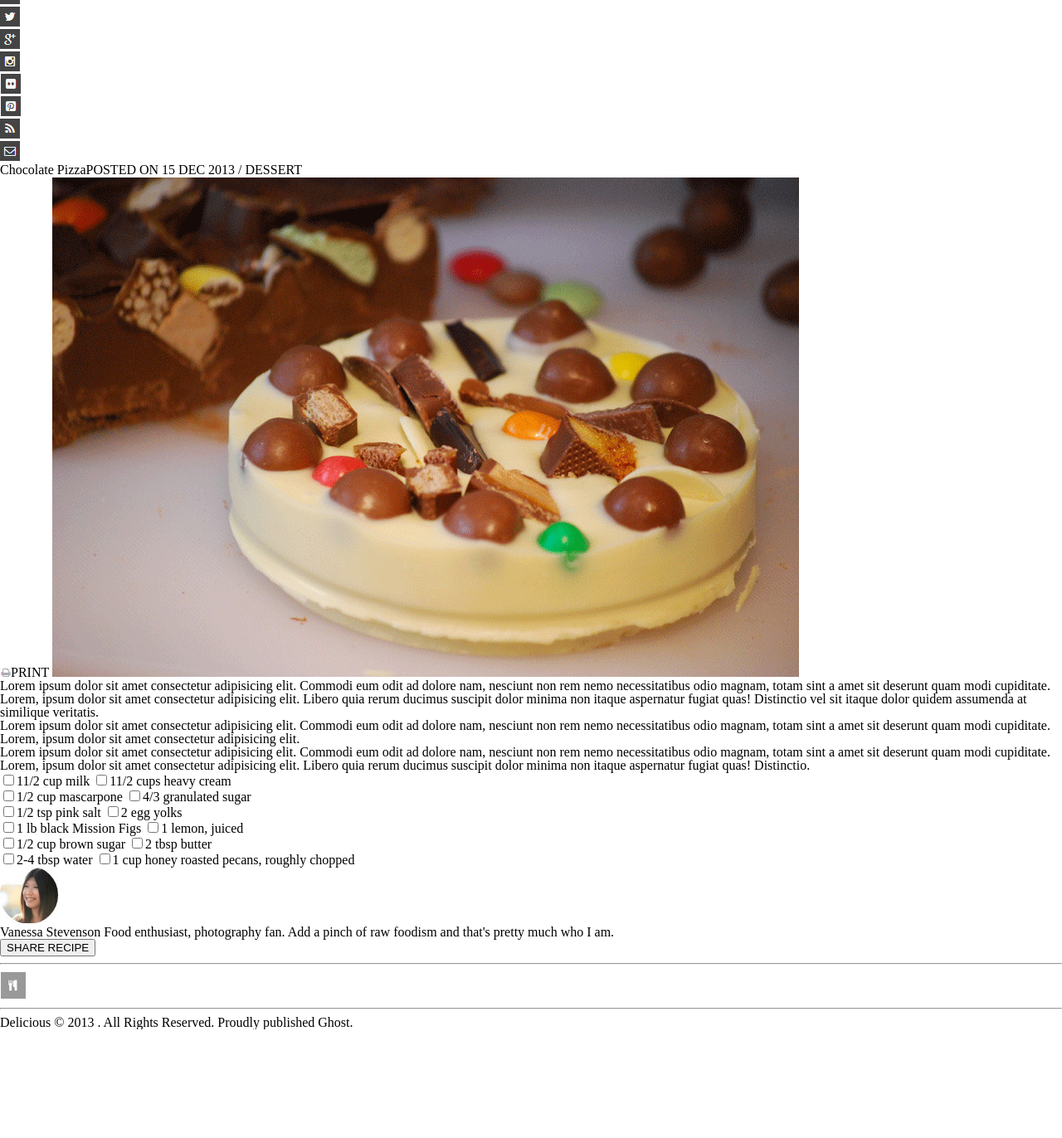
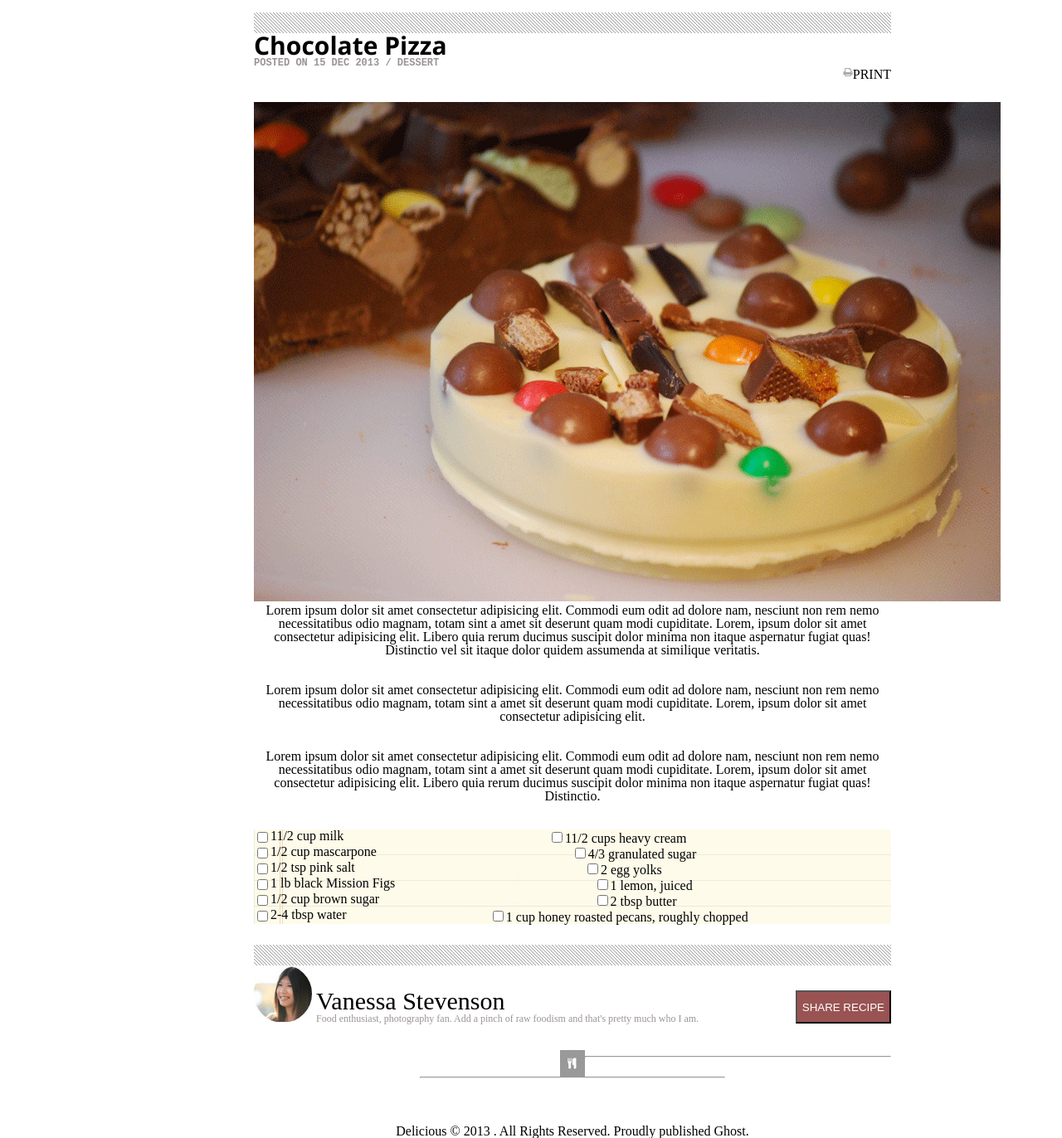
Before and after one commit to MOH-ZR/Chocolate-Pizza, a plain HTML site: page index.html in a window 1280 px wide. Shown: the part 83-1455 px from the top of the page at 83% size. Before the commit the page ends 1324 px from the top, so only its background shows below. Drawn offline with Linux system fonts and the light colour scheme.

Commit message:
finishing css part

```diff
--- a/css/style.css
+++ b/css/style.css
@@ -1,3 +1,161 @@
 * {
     box-sizing: border-box;
 }
+nav ul li {
+    display: inline-block;
+}
+
+.heading{
+    display: inline-block;
+
+}
+h1 span{
+    display: block;
+    color: rgb(156, 148, 148);
+    font-size: 12px;
+    font-family: 'Courier New', Courier, monospace;
+}
+
+h1 {
+    font-size: 30px;
+    font-family: 'Dancing Script', cursive;
+}
+
+header nav {
+ float: right;
+
+
+}
+#rss{
+    margin-left: 15px;
+}
+header{
+    margin-bottom: 30px;
+    padding-bottom: 20px;
+    width: 60%;
+    margin-left: 306px;
+}
+
+#line{
+    margin-top: 25px;
+    padding-top: 25px;
+    background-image: url(../img/hr-img.png);
+    width: 70%;
+    height: 15px;
+width: 60%;
+    margin-left: 306px;
+}
+
+
+/* style for main */
+#title{
+   width: 60%;
+    margin-left: 306px;
+}
+h2 span{
+    display: block;
+    color: rgb(156, 148, 148);
+    font-size: 12px;
+    font-family: 'Courier New', Courier, monospace;
+
+}
+
+
+h2 {
+    font-size: 30px;
+    font-weight: bolder;
+    font-family:'Segoe UI', Tahoma, Geneva, Verdana, sans-serif;
+}
+div img{
+    float: right;
+}
+#pr{
+    float: right;
+
+}
+main  {
+text-align: center;
+margin-top: 40px;
+ width: 60%;
+    margin-left: 306px;
+}
+form {
+
+
+
+    background-image: url(../img/list-bg.png);
+}
+/*
+form #ll{
+
+    position: absolute;
+    /* left: 0px; */
+    /* display: inline-block; */
+
+/* } */
+
+/* form #rr{ */
+
+    /* position: absolute; */
+    /* left: 0px; */
+    /* display: block;
+    float: right; */
+
+/* } */
+
+form .l{
+    /* display: inline-block; */
+    float:left;
+}
+
+ .r{
+display: inline-block;
+text-align: justify;
+ }
+footer{
+
+    width: 60%;
+    margin-left: 306px;
+}
+
+
+.ven{
+    display: inline-block;
+
+}
+h3 span{
+    display: block;
+    color: rgb(156, 148, 148);
+    font-size: 12px;
+
+}
+
+h3 {
+    font-size: 30px;
+
+}
+button{
+    float: right;
+    margin-top: 30px;
+    background-color: rgb(153, 83, 83);
+    color: white;
+    height: 40px;
+}
+
+#hr1{
+    width: 48%;
+    float: right;
+}
+#hr2{
+    width: 48%;
+
+
+
+
+}
+footer div{
+    clear: both;
+    margin-top: 30px;
+
+    text-align: center;
+}
--- a/index.html
+++ b/index.html
@@ -2,17 +2,18 @@
 <html lang="en">
 
 <head>
-    <meta charset="UTF-8">
+
     <title>Chocolate Pizza</title>
     <link rel="stylesheet" href="css/reset.css">
     <link rel="stylesheet" href="css/style.css">
+    <link href="https://fonts.googleapis.com/css2?family=Dancing+Script:wght@700&display=swap" rel="stylesheet">
 </head>
 
 <body>
     <header>
-        <img src="img/logo.png" alt="logo">
-        <h1 >Delicious<span>THE BEST FOOD BLOG ON THE WEB</span></h1>
-        <nav>
+        <img class="heading" src="img/logo.png" alt="logo">
+        <h1 class="heading">Delicious<span>THE BEST FOOD BLOG ON THE WEB</span></h1>
+        <nav class="heading">
             <ul>
                 <li><a href="#"><img src="img/fb-icon.png" alt=""></a></li>
                 <li><a href="#"><img src="img/twit-icon.png" alt=""></a></li>
@@ -20,14 +21,22 @@
                 <li><a href="#"><img src="img/insta-icon.png" alt=""></a></li>
                 <li><a href="#"><img src="img/flic-icon.png" alt=""></a></li>
                 <li><a href="#"><img src="img/pint-icon.png" alt=""></a></li>
-                <li><a href="#"><img src="img/rss-icon.png" alt=""></a></li>
+                <li id="rss"><a href="#"><img src="img/rss-icon.png" alt=""></a></li>
                 <li><a href="#"><img src="img/mail-icon.png" alt=""></a></li>
             </ul>
         </nav>
+
     </header>
+
+    <div id="line"></div>
+
+
+    <div id="title">
+        <h2>Chocolate Pizza<span>POSTED ON 15 DEC 2013 / DESSERT</span></h2>
+        <span id="pr">PRINT</span>
+        <img src="img/print-icon.png" alt="print-icon">
+    </div>
     <main>
-        <h2>Chocolate Pizza<span>POSTED ON 15 DEC 2013 / DESSERT</span></h2>
-        <img src="img/print-icon.png" alt="print-icon"><span>PRINT</span>
         <img src="img/choco-pizza.png" alt="pizza">
 
         <p>
@@ -36,42 +45,67 @@
             amet consectetur adipisicing elit. Libero quia rerum ducimus suscipit dolor minima non itaque aspernatur
             fugiat quas! Distinctio vel sit itaque dolor quidem assumenda at similique veritatis.
         </p>
+        <br>
+        <br>
         <p>
             Lorem ipsum dolor sit amet consectetur adipisicing elit. Commodi eum odit ad dolore nam, nesciunt non rem
             nemo necessitatibus odio magnam, totam sint a amet sit deserunt quam modi cupiditate. Lorem, ipsum dolor sit
             amet consectetur adipisicing elit.
         </p>
+        <br>
+        <br>
         <p>
             Lorem ipsum dolor sit amet consectetur adipisicing elit. Commodi eum odit ad dolore nam, nesciunt non rem
             nemo necessitatibus odio magnam, totam sint a amet sit deserunt quam modi cupiditate. Lorem, ipsum dolor sit
             amet consectetur adipisicing elit. Libero quia rerum ducimus suscipit dolor minima non itaque aspernatur
             fugiat quas! Distinctio.
         </p>
+        <br>
+        <br>
         <form>
-            <input type="checkbox" id="a"><label for="a">11/2 cup milk</label>
-            <input type="checkbox" id="b"><label for="b">11/2 cups heavy cream</label><br>
-            <input type="checkbox" id="c"><label for="c">1/2 cup mascarpone</label>
-            <input type="checkbox" id="d"><label for="d">4/3 granulated sugar</label><br>
-            <input type="checkbox" id="e"><label for="e">1/2 tsp pink salt</label>
-            <input type="checkbox" id="f"><label for="f">2 egg yolks</label><br>
-            <input type="checkbox" id="g"><label for="g">1 lb black Mission Figs</label>
-            <input type="checkbox" id="h"><label for="h">1 lemon, juiced</label><br>
-            <input type="checkbox" id="i"><label for="i">1/2 cup brown sugar</label>
-            <input type="checkbox" id="j"><label for="j">2 tbsp butter</label><br>
-            <input type="checkbox" id="k"><label for="k">2-4 tbsp water</label>
-            <input type="checkbox" id="l"><label for="l">1 cup honey roasted pecans, roughly chopped</label>
+
+            <input type="checkbox" class="l" id="a"><label for="a" class="l">11/2 cup milk</label>
+            <input type="checkbox" class="r" id="b"><label for="b" class="r">11/2 cups heavy cream</label><br>
+            <input type="checkbox" class="l" id="c"><label for="c" class="l">1/2 cup mascarpone</label>
+            <input type="checkbox" class="r" id="d"><label for="d" class="r">4/3 granulated sugar</label><br>
+            <input type="checkbox" class="l" id="e"><label for="e" class="l">1/2 tsp pink salt</label>
+            <input type="checkbox" class="r" id="f"><label for="f" class="r">2 egg yolks</label><br>
+            <input type="checkbox" class="l" id="g"><label for="g" class="l">1 lb black Mission Figs</label>
+            <input type="checkbox" class="r" id="h"><label for="h" class="r">1 lemon, juiced</label><br>
+            <input type="checkbox" class="l" id="i"><label for="i" class="l">1/2 cup brown sugar</label>
+            <input type="checkbox" class="r" id="j"><label for="j" class="r">2 tbsp butter</label><br>
+            <input type="checkbox" class="l" id="k"><label for="k" class="l">2-4 tbsp water </label>
+            <input type="checkbox" class="r" id="l"><label for="l" class="r">1 cup honey roasted pecans, roughly
+                chopped</label>
         </form>
     </main>
+    <div id="line"></div>
     <footer>
-        <img src="img/van-pic.png" alt="author">
+        <!-- <img src="img/van-pic.png" alt="author">
         <p>Vanessa Stevenson Food enthusiast, photography fan.
             Add a pinch of raw foodism and that's pretty much who I am.
-        </p>
-        <button>SHARE RECIPE</button>
-        <hr><img src="img/small-logo.png" alt=""><hr>
-        <p>
-            Delicious &COPY; 2013 . All Rights Reserved. Proudly published Ghost.
-        </p>
+        </p> -->
+
+
+
+        <img class="ven" src="img/van-pic.png" alt="logo">
+        <h3 class="ven">Vanessa Stevenson<span>Food enthusiast, photography fan.
+                Add a pinch of raw foodism and that's pretty much who I am.</span></h1>
+
+
+
+            <button>SHARE RECIPE</button>
+            <div>
+                <hr id="hr1">
+                <img src="img/small-logo.png" alt="">
+                <hr id="hr2">
+                <br>
+                <br>
+                <br>
+                <p>
+                    Delicious &COPY; 2013 . All Rights Reserved. Proudly published Ghost.
+                </p>
+            </div>
     </footer>
     <script src="app.js" type="text/javascript"></script>
 </body>
```
Also changed, not shown: 1 other file.
